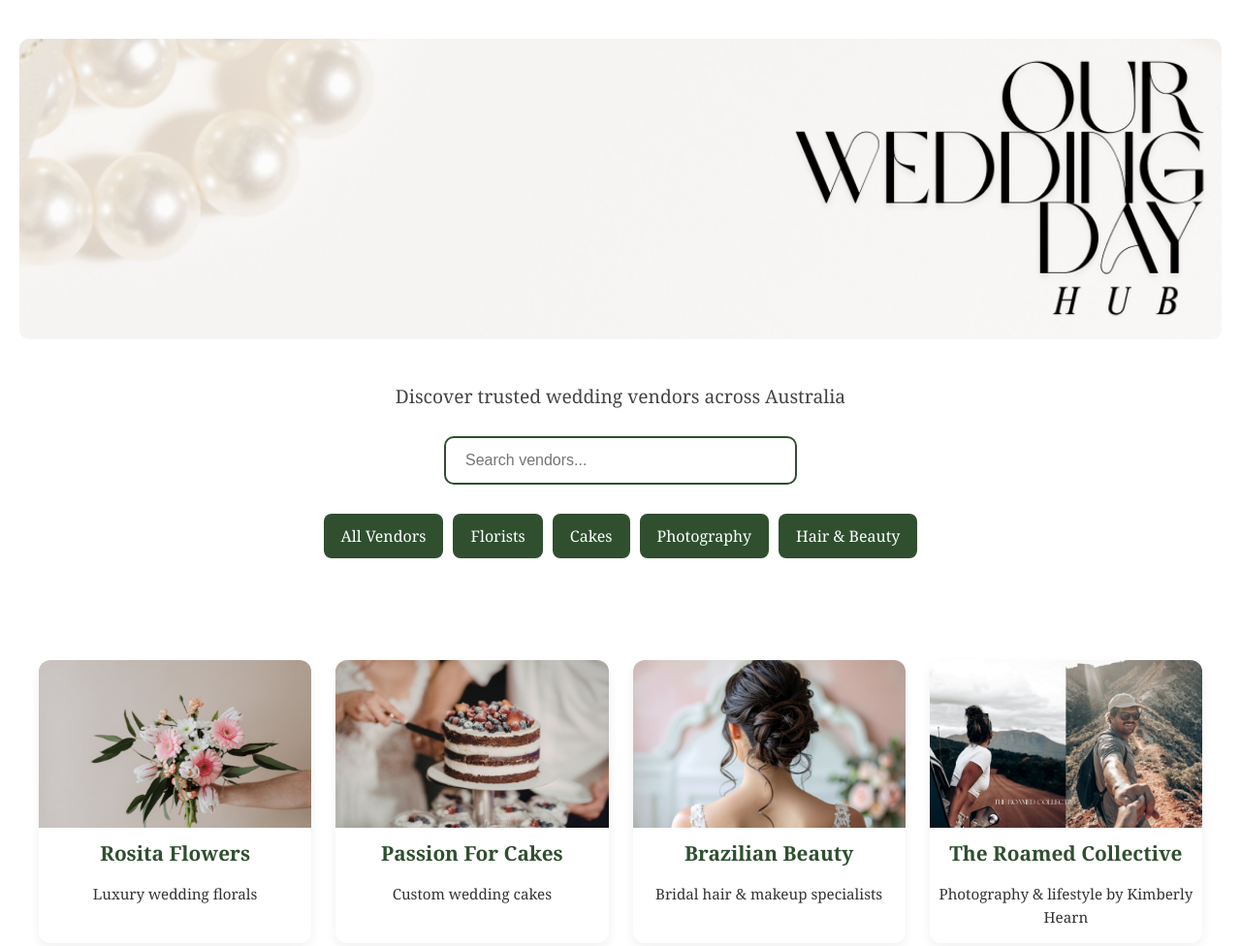
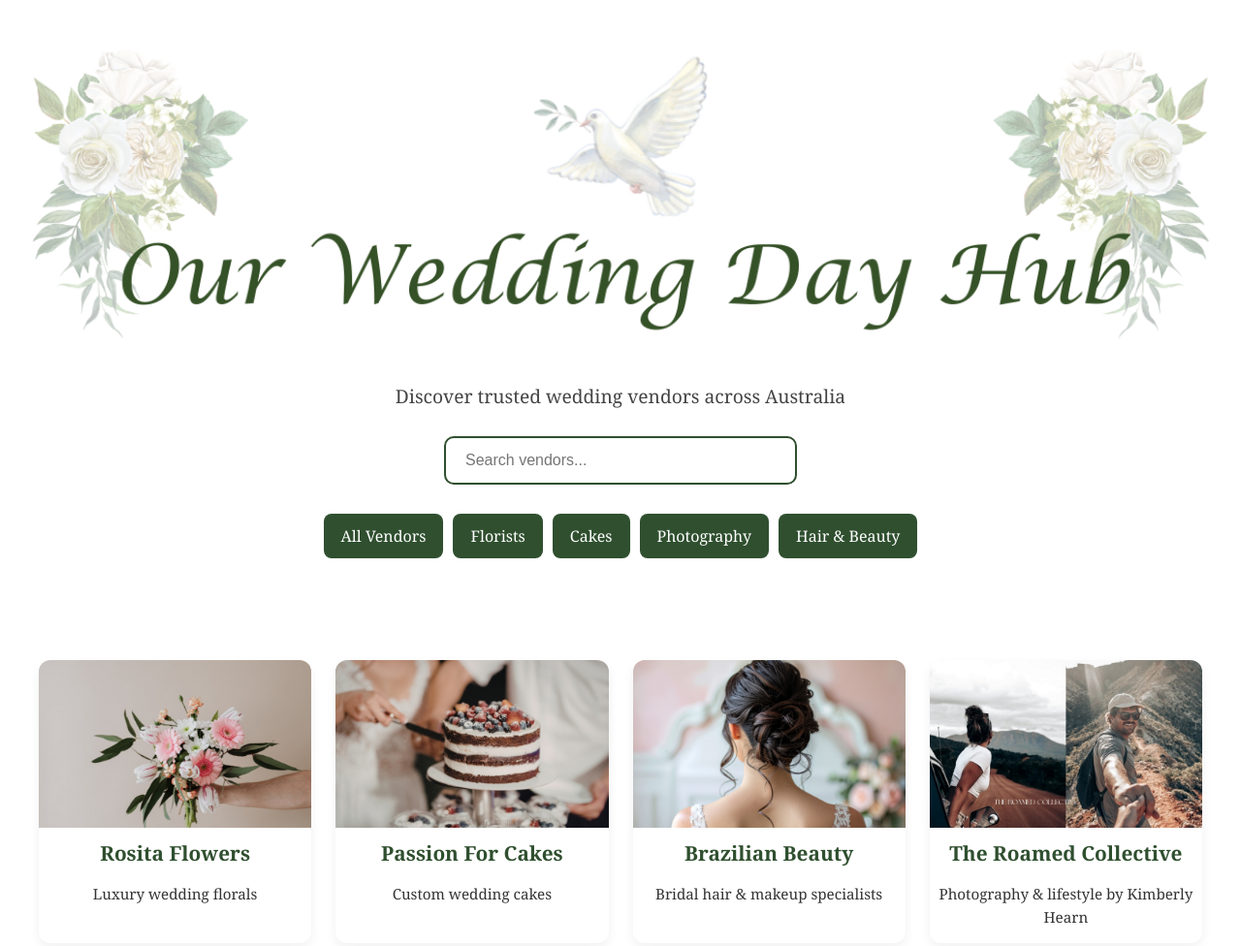
Before and after one commit to stephiejane00/our-wedding-day-hub, a plain HTML site: page docs/index.html in a window 1280 px wide. Shown: the top 976 px of the page at 97% size. Drawn offline with Linux system fonts and the light colour scheme.

Commit message:
Update index.html

```diff
--- a/docs/index.html
+++ b/docs/index.html
@@ -11,7 +11,7 @@
 
 <header class="hero">
 
-  <img src="images/header1.png" alt="Our Wedding Day Hub" class="header-image">
+  <img src="images/header.png" alt="Our Wedding Day Hub" class="header-image">
 
     <p class="tagline">Discover trusted wedding vendors across Australia</p>
 
```
